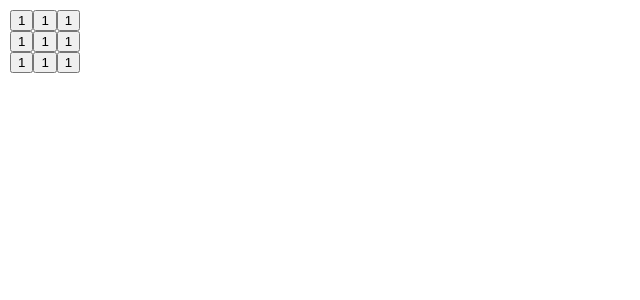
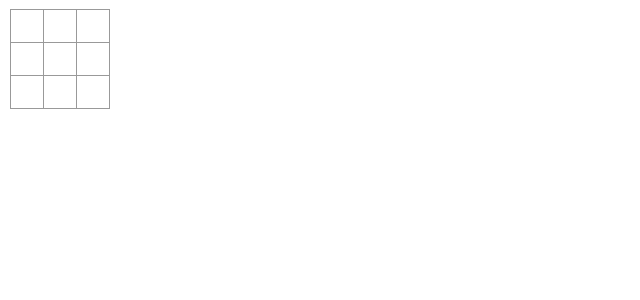
Before and after one commit to Nachiket-Patel/Web-Devolopment, a React (Create React App) app in the folder React/React_documentation/tic-tac-toe/: page / in a window 1280 px wide. Shown: the top 300 px of the page, without its empty margins (0-640 px from the left). Built offline with nearby package versions, Linux system fonts and the light colour scheme.

Commit message:
change app.css file, Add CSS from tutorial file

```diff
--- a/React/React_documentation/tic-tac-toe/src/App.css
+++ b/React/React_documentation/tic-tac-toe/src/App.css
@@ -1,3 +1,84 @@
 .board {
     margin: 10px;
 }
+
+* {
+    box-sizing: border-box;
+}
+
+body {
+    font-family: sans-serif;
+    margin: 20px;
+    padding: 0;
+}
+
+h1 {
+    margin-top: 0;
+    font-size: 22px;
+}
+
+h2 {
+    margin-top: 0;
+    font-size: 20px;
+}
+
+h3 {
+    margin-top: 0;
+    font-size: 18px;
+}
+
+h4 {
+    margin-top: 0;
+    font-size: 16px;
+}
+
+h5 {
+    margin-top: 0;
+    font-size: 14px;
+}
+
+h6 {
+    margin-top: 0;
+    font-size: 12px;
+}
+
+code {
+    font-size: 1.2em;
+}
+
+ul {
+    padding-left: 20px;
+}
+
+.square {
+    background: #fff;
+    border: 1px solid #999;
+    float: left;
+    font-size: 24px;
+    font-weight: bold;
+    line-height: 34px;
+    height: 34px;
+    margin-right: -1px;
+    margin-top: -1px;
+    padding: 0;
+    text-align: center;
+    width: 34px;
+}
+
+.board-row:after {
+    clear: both;
+    content: '';
+    display: table;
+}
+
+.status {
+    margin-bottom: 10px;
+}
+.game {
+    display: flex;
+    flex-direction: row;
+}
+
+.game-info {
+    margin-left: 20px;
+}
--- a/React/React_documentation/tic-tac-toe/src/App.js
+++ b/React/React_documentation/tic-tac-toe/src/App.js
@@ -3,7 +3,7 @@
 
 
 function Square(){
-  const [value, setValue] = useState(1);
+  const [value, setValue] = useState(null);
   function handleClick(){
     setValue('X');
     console.log('clicked!');
```
